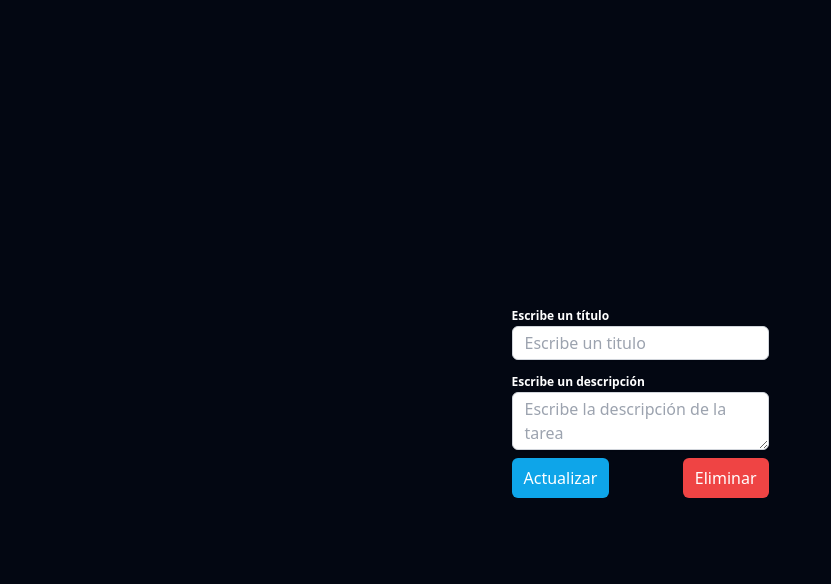
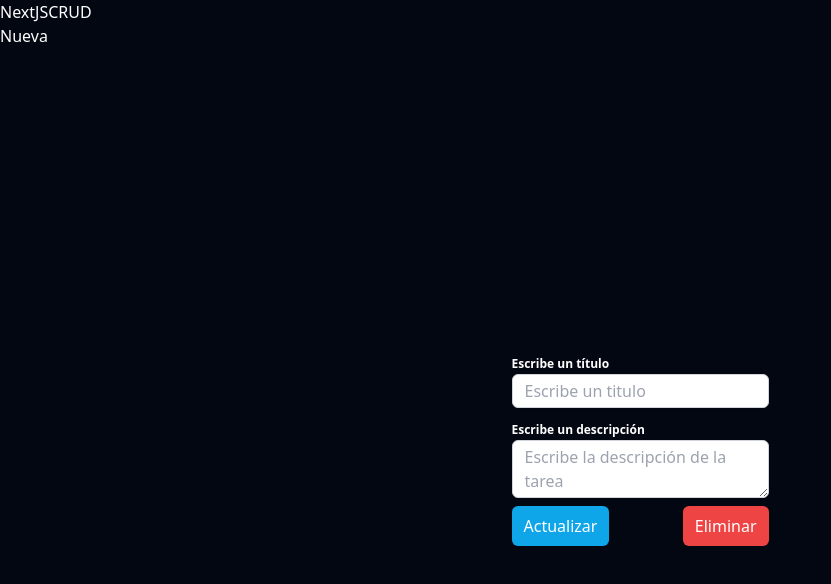
Before and after one commit to Alquimista-07/NextjsPrismaCRUDconTypescript, a Next.js app in the folder nextjs-prisma-typescript/: page /task/edit/1 in a window 1280 px wide. Shown: the top 584 px of the page, without its empty margins (0-831 px from the left). Built offline with nearby package versions, Linux system fonts and the light colour scheme; no server answers; the database is empty.

Commit message:
32. Creación componente Navbar para navegación usando componente Link de NextJS

```diff
--- a/nextjs-prisma-typescript/src/app/layout.tsx
+++ b/nextjs-prisma-typescript/src/app/layout.tsx
@@ -1,5 +1,8 @@
 import './globals.css'
 import type { Metadata } from 'next'
+
+// Importamos el navbar que creamos
+import Nabvar from '@/components/Nabvar'
 
 export const metadata: Metadata = {
   title: 'Create Next App',
@@ -13,7 +16,10 @@ export default function RootLayout({
 }) {
   return (
     <html lang="en">
-      <body className="container mx-auto">{children}</body>
+      <body className="container mx-auto">
+        {/* Colocamos la barra de navegación acá dentro */}
+        <Nabvar/>
+        {children}</body>
     </html>
   )
 }
--- /dev/null
+++ b/nextjs-prisma-typescript/src/components/Nabvar.tsx
@@ -0,0 +1,21 @@
+// NOTA: Para la navegación usando link en el navbar usamos un componente propio de
+//       NextJS que es el Link
+import Link from "next/link"
+
+function Nabvar() {
+  return (
+    <nav>
+        <h3>NextJSCRUD</h3>
+
+        <ul>
+            <li>
+                <Link href="/new">
+                    Nueva
+                </Link>
+            </li>
+        </ul>
+    </nav>
+  )
+}
+
+export default Nabvar
```
